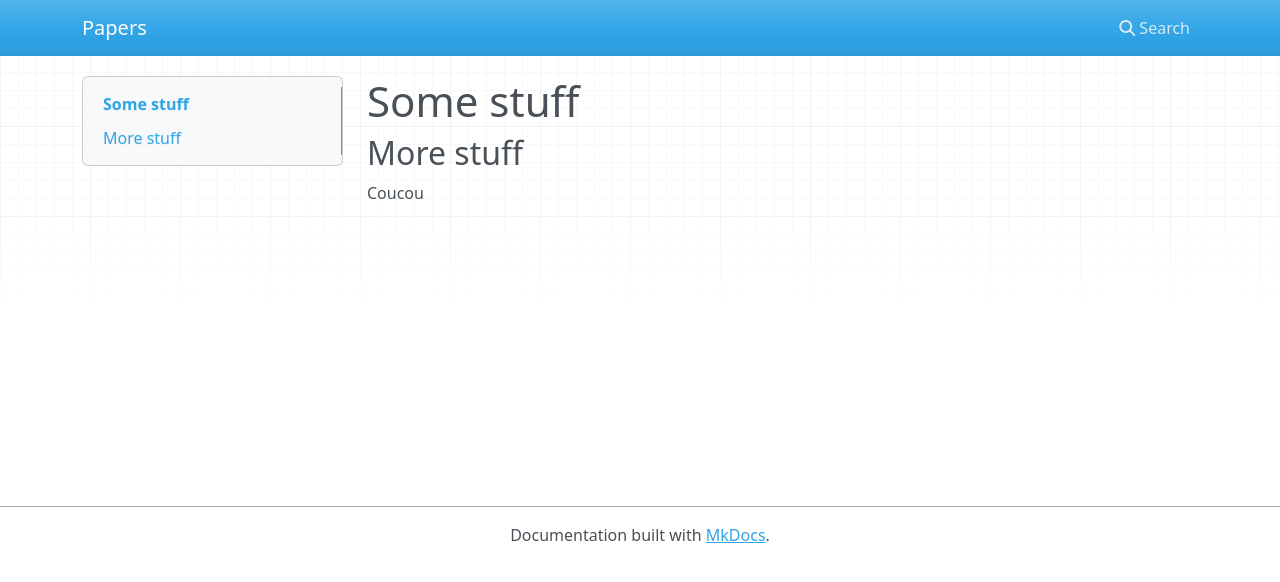
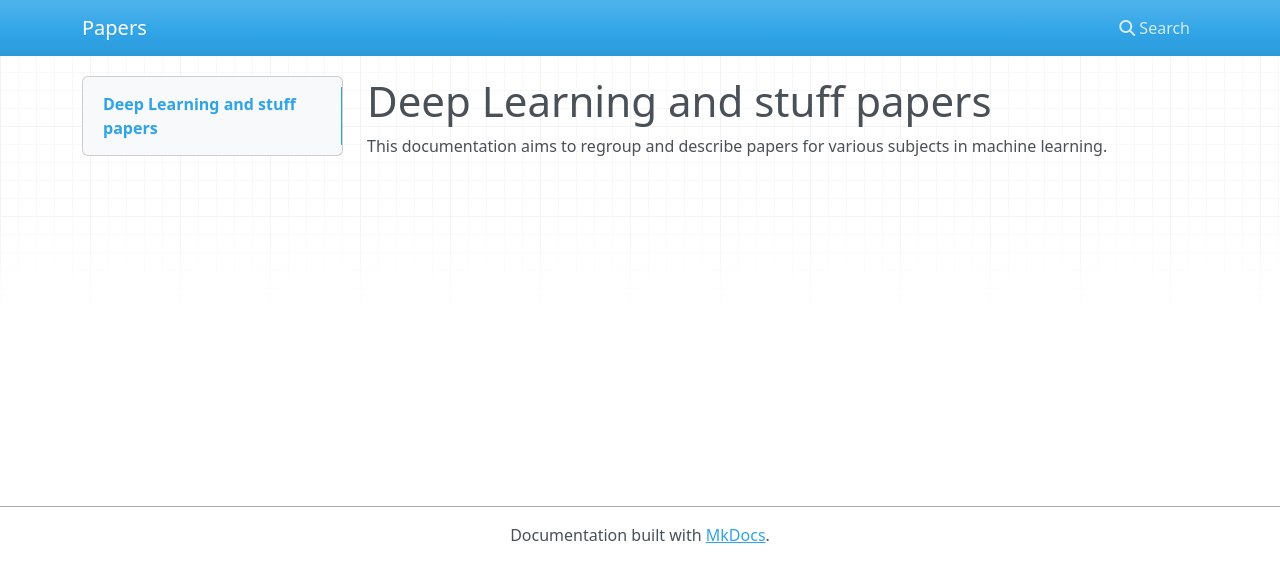
Before and after one commit to D3lt4lph4/papers, an MkDocs documentation site: the page built from docs/index.md, in a window 1280 px wide. Shown: the top 582 px of the page. Built offline with MkDocs 1.6.1, drawn with Linux system fonts in a browser that asks for light colours; nearby versions of some CDN libraries; old or Windows-style settings are respelled for this version of MkDocs.

Commit message:
First index for different subjects

```diff
--- a/docs/index.md
+++ b/docs/index.md
@@ -1,4 +1,3 @@
-# Some stuff
-## More stuff
+# Deep Learning and stuff papers
 
-Coucou
+This documentation aims to regroup and describe papers for various subjects in machine learning.
--- /dev/null
+++ b/docs/rl/index.md
@@ -0,0 +1 @@
+# Reinforcement Learning
```
Also changed, not shown: docs/imageclassif/index.md (added, +1 -0 lines), docs/imageseg/index.md (added, +1 -0 lines), docs/nlp/index.md (added, +1 -0 lines), docs/tracking/index.md (added, +1 -0 lines).
